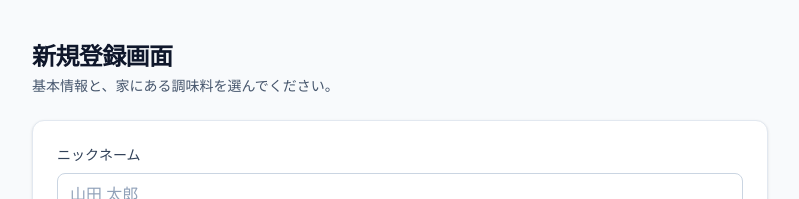
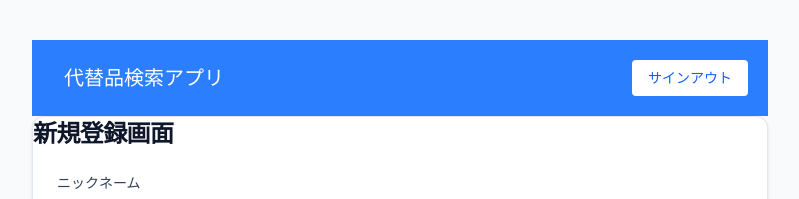
Before and after one commit to y-kei-yu/substitute-search, a React (Vite) app: page /register in a window 1280 px wide. Shown: the top 199 px of the page, without its empty margins (240-1039 px from the left). Built offline with nearby package versions, Linux system fonts and the light colour scheme; no server answers; the database is empty.

Commit message:
ヘッダー追加

```diff
--- /dev/null
+++ b/src/components/Header.tsx
@@ -0,0 +1,27 @@
+import { signOut } from "../service/auth"
+import { useNavigate } from "react-router-dom";
+
+export const Header = () => {
+    const navigate = useNavigate();
+
+    const handleSignOut = async () => {
+        await signOut();
+        navigate("/");
+    };
+
+    return (
+        <header className="bg-blue-500 text-white">
+            <div className="container mx-auto flex justify-between items-center flex-wrap p-5 flex-col md:flex-row">
+                <a className="flex title-font font-medium items-center text-white mb-4 md:mb-0">
+                    <h1 className="ml-3 text-xl text-white">代替品検索アプリ</h1>
+                </a>
+                <button
+                    onClick={handleSignOut}
+                    className="ml-auto bg-white text-blue-600 hover:bg-blue-100 rounded px-4 py-2 text-sm font-medium"
+                >
+                    サインアウト
+                </button>
+            </div>
+        </header>
+    )
+}
--- a/src/pages/Login.tsx
+++ b/src/pages/Login.tsx
@@ -7,6 +7,7 @@ import { User as SupabaseUser } from "@supabase/supabase-js";
 //import { User as AppUser } from "../domain/User";
 import { fetchUser } from "../service/fetchUser";
 import { useNavigate } from "react-router";
+import { Header } from "../components/Header";
 
 
 export const Login = () => {
@@ -68,6 +69,7 @@ export const Login = () => {
 
     return (
         <div>
+            <Header />
             {/* 未ログイン時は必ずボタン表示（初期処理中は Loading を併記） */}
             {!authUser && (
                 <>
--- a/src/pages/Register.tsx
+++ b/src/pages/Register.tsx
@@ -10,6 +10,7 @@ import { User as SupabaseUser } from "@supabase/supabase-js";
 import { toUser } from "../domain/UserMapper";
 import { UserForm } from "../domain/UserForm";
 import { InsertUserIngredients } from "../service/InsertUserIngredients";
+import { Header } from "../components/Header";
 
 
 export const Register = () => {
@@ -60,7 +61,7 @@ export const Register = () => {
     };
 
 
-    //検索
+    //
     useEffect(() => {
         allIngredients();
         fetchAuthUser();
@@ -70,14 +71,10 @@ export const Register = () => {
     return (
         <div className="min-h-dvh bg-slate-50 py-10">
             <div className="mx-auto max-w-3xl px-4">
-                {/* Page header */}
-                <div className="mb-6">
-                    <h1 className="text-2xl font-bold tracking-tight text-slate-900">新規登録画面</h1>
-                    <p className="mt-1 text-sm text-slate-600">基本情報と、家にある調味料を選んでください。</p>
-                </div>
-
+                <Header />
                 {/* Form Card */}
                 <div className="rounded-xl border border-slate-200 bg-white shadow-sm">
+                    <h1 className="text-2xl font-bold tracking-tight text-slate-900">新規登録画面</h1>
                     <form onSubmit={handleSubmit(onSubmit)} className="p-6">
                         {/* Name Field */}
                         <div className="mb-6">
--- a/src/pages/substituteSearch.tsx
+++ b/src/pages/substituteSearch.tsx
@@ -11,6 +11,7 @@ import { fetchUserIngredients } from "../service/fetchUserIngredients";
 import { GoogleGenAI } from "@google/genai";
 import { SearchForm } from "../domain/SearchForm";
 import { InsertUserSearchHistory } from "../service/InsertUserSearchHistory";
+import { Header } from "../components/Header";
 
 
 
@@ -142,9 +143,7 @@ export const SubstituteSearch = () => {
         <>
             <div className="min-h-screen bg-slate-50 py-6 sm:py-10">
                 <div className="mx-auto w-full max-w-7xl px-4 sm:px-6 lg:px-8">
-                    <div className="mb-6">
-                        <h1 className="text-2xl font-bold tracking-tight text-slate-900">代替検索画面</h1>
-                    </div>
+                    <Header />
                     {/* Form Card */}
                     <div className="rounded-xl border border-slate-200 bg-white shadow-sm w-full">
                         <form onSubmit={handleSubmit(handleSearch)} className="p-6">
```
